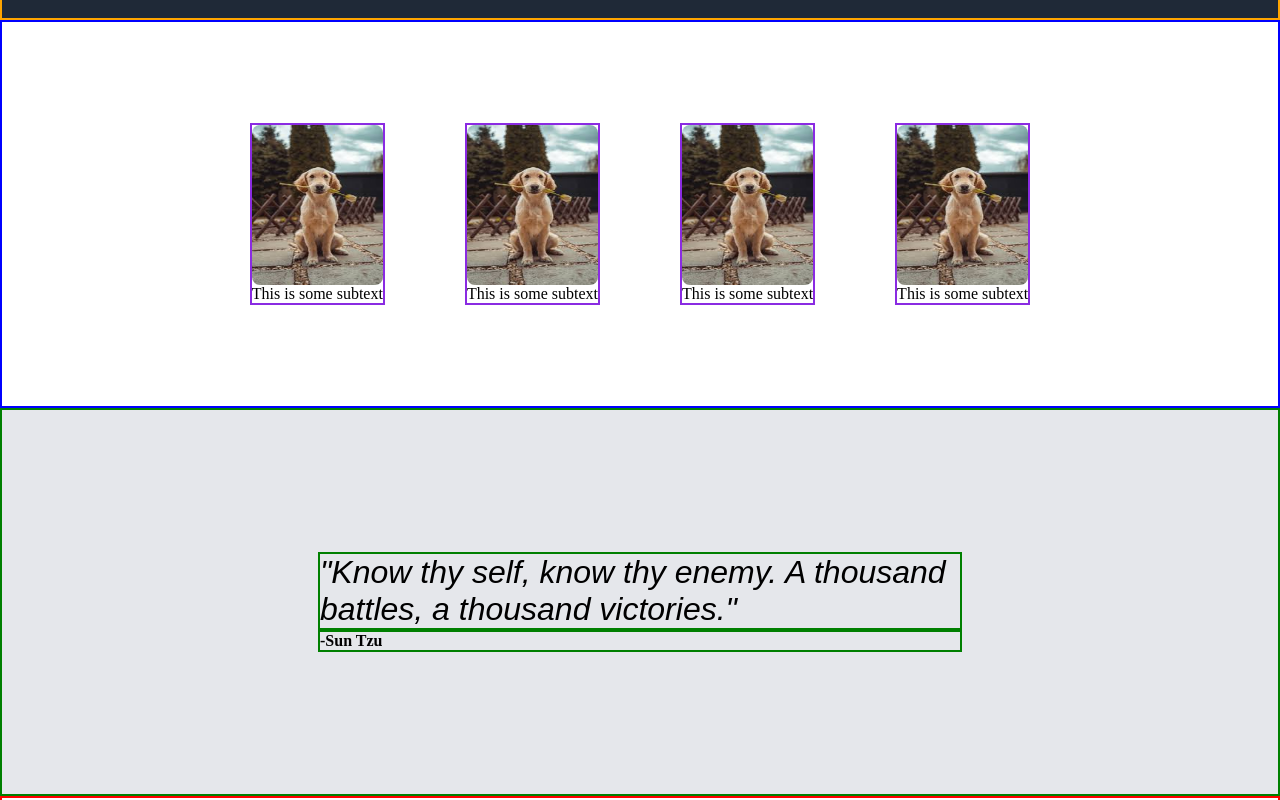
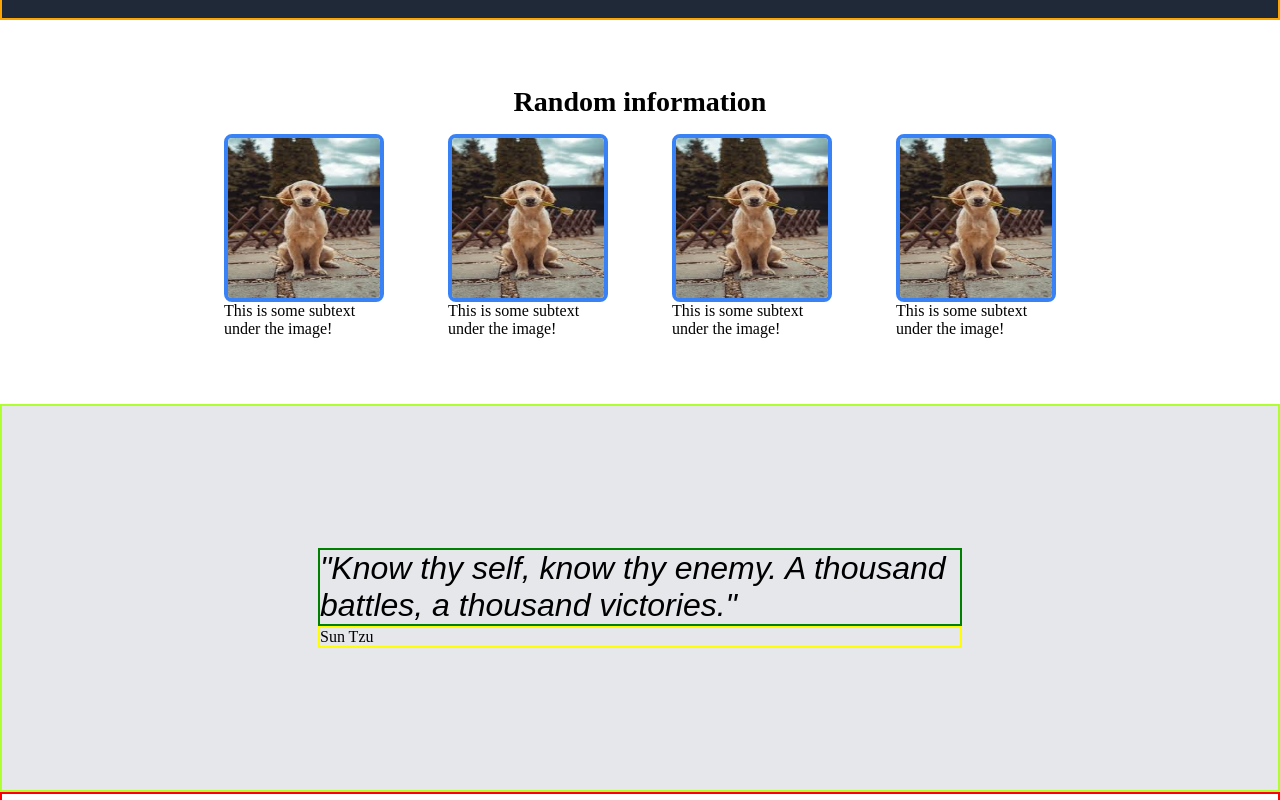
Before and after one commit to NaHrsco/landing_page, a plain HTML site: page index.html in a window 1280 px wide. Shown: the part 440-1240 px from the top of the page. Drawn offline with Linux system fonts and the light colour scheme.

Commit message:
Finish information, header, footer
Header, footer and information sides are finished. Only intruduction and action have 0 work, quote is almost finished.

```diff
--- a/index.html
+++ b/index.html
@@ -23,37 +23,38 @@
                 <p>This is a glorification text, i love this page so so so so so so so so so so so much!</p>
                 <button>Sign up</button>
             </div>
-            <div class="image">
+            <div class="image_header">
                 <img class="place_holder">
                 <p>Here is some text to be with this!</p>
             </div>
         </div>
         <div class="information">
-
+            <div class="haut">Random information</div>
+            <div class="dessous">
                 <div class="info one">
-                <img src="images/flower_dog.jpeg" alt="Beautiful flower dog!">
-                <div>This is some subtext</div>
+                    <img class="image" src="images/flower_dog.jpeg" alt="Beautiful flower dog!">
+                    <div>This is some subtext under the image!</div>
                 </div>
 
                 <div class="info two">
-                <img  src="images/flower_dog.jpeg" alt="Beautiful flower dog!">
-                <div>This is some subtext</div>
+                    <img class="image" src="images/flower_dog.jpeg" alt="Beautiful flower dog!">
+                    <div>This is some subtext under the image!</div>
                 </div>
 
                 <div class="info three">
-                <img  src="images/flower_dog.jpeg" alt="Beautiful flower dog!">
-                <div>This is some subtext</div>
+                    <img class="image" src="images/flower_dog.jpeg" alt="Beautiful flower dog!">
+                    <div>This is some subtext under the image!</div>
                 </div>
 
                 <div class="info four">
-                <img  src="images/flower_dog.jpeg" alt="Beautiful flower dog!">
-                <div>This is some subtext</div>
+                    <img class="image" src="images/flower_dog.jpeg" alt="Beautiful flower dog!">
+                    <div>This is some subtext under the image!</div>
                 </div>
-
+            </div>
         </div>
         <div class="quote_place">
             <div class="quote"><em>"Know thy self, know thy enemy. A thousand battles, a thousand victories."</em></div>
-            <div class="person"><b> -Sun Tzu </b></div>
+            <div class="person">Sun Tzu</div>
         </div>
         <div class="action">
             <div>Call to action! It's time!</div>
--- a/styles.css
+++ b/styles.css
@@ -60,31 +60,41 @@ a{
     display: flex;
 }
 
-.image {
-    display: flex;
-    border: 2px solid black;
-}
-
 
 /* Information elements */
 .information {
-    border: 2px solid blue;
     height: 48vh;
     display: flex;
+    flex-direction: column;
     justify-content: center;
     align-items: center;
-    gap: 10vh;
+    gap: 2vh;
+}
+
+.dessous {
+    display: flex;
+    gap: 8vh;
+}
+
+.haut {
+    font-weight: 600;
+    font-size: 28px;
 }
 
 .info {
     display: flex;
     flex-direction: column;
-    border: 2px solid blueviolet;
+    width: 20vh;
+}
+
+.image {
+    display: flex;
+    border: 4px solid #3882f6;
 }
 
 /* Quotes elements */
 .quote_place {
-    border: 2px solid green;
+    border: 2px solid greenyellow;
     height: 48vh;
     display: flex;
     justify-content: center;
@@ -103,12 +113,8 @@ a{
 
 .person {
     display: flex;
-    border: 2px solid green;
+    border: 2px solid yellow;
     width: 80vh;
-}
-
-b {
-    text-align: center;
 }
 
 /* Action message elements */
```
Lines whose indentation alone changed are shown as unchanged.
